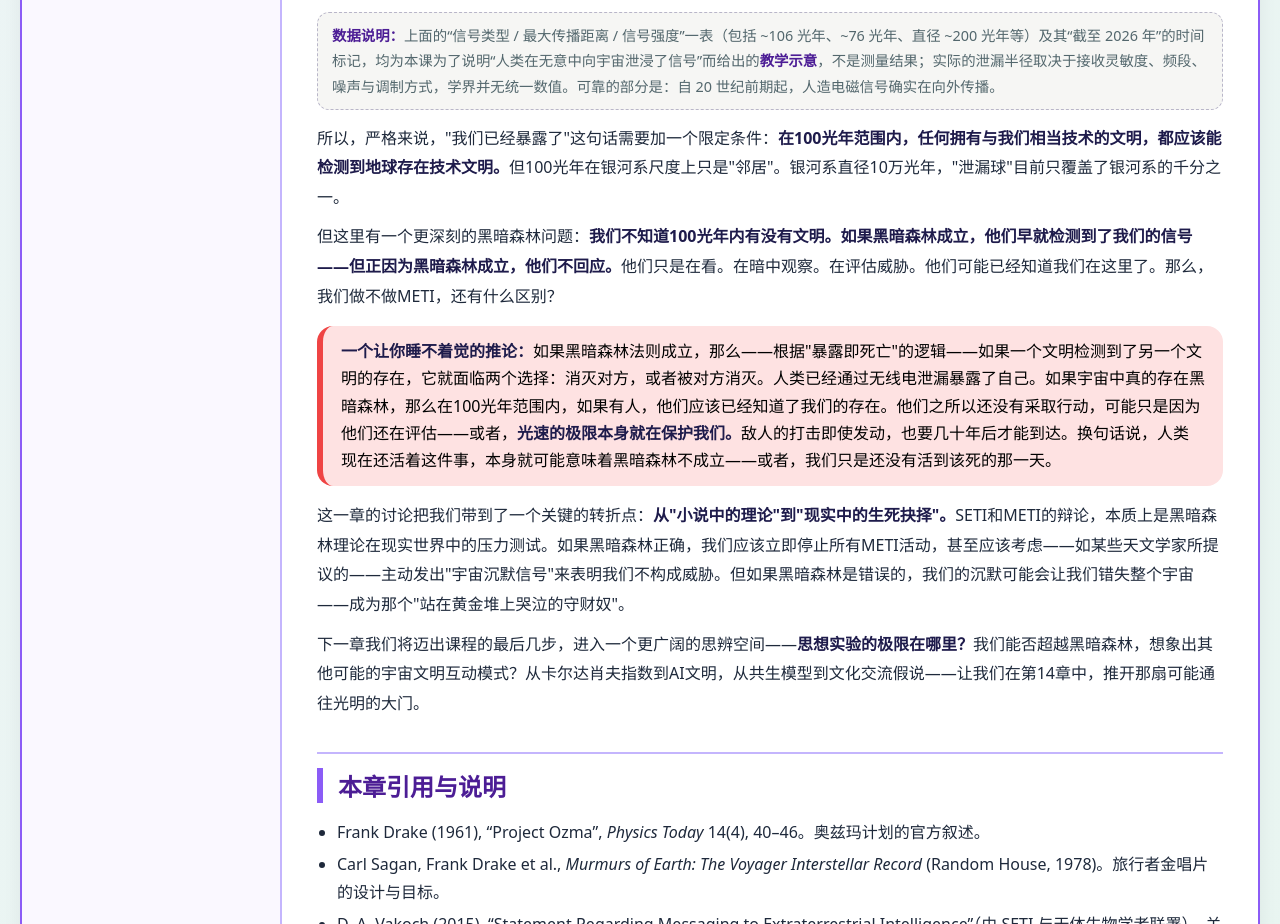
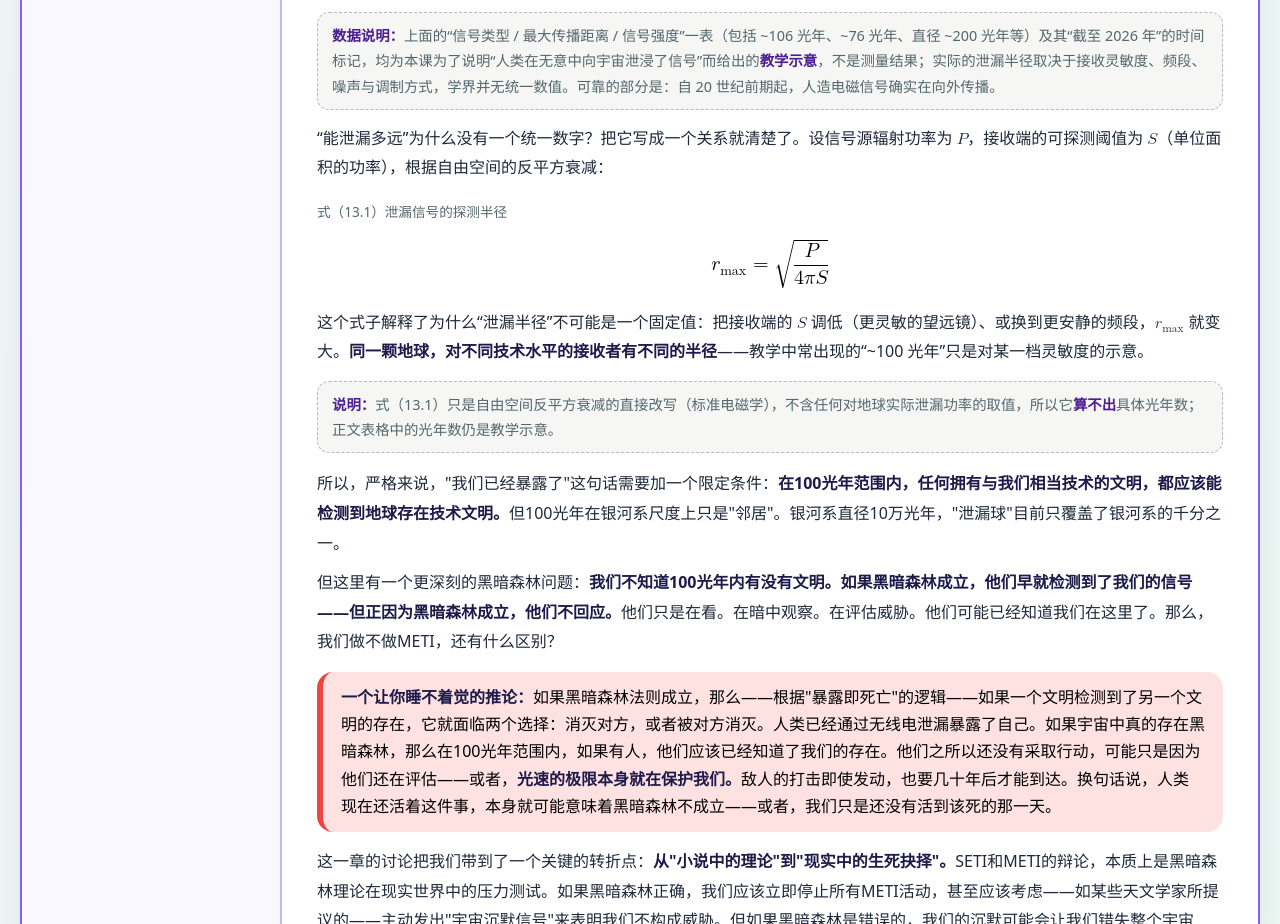
Before and after one commit to 1998x-stack/cosmic-sociology-tutorial, a plain HTML site: page 13.html in a window 1280 px wide. Shown: the part 6345-7269 px from the top of the page. Drawn offline with Linux system fonts and the light colour scheme.

Commit message:
feat(cosmic-sociology-tutorial): add detectability-radius MathML to ch13

```diff
--- a/13.html
+++ b/13.html
@@ -251,6 +251,24 @@ AM/FM无线电       1920s      ~106光年       弱
 
         <p class="source-note"><strong>数据说明：</strong>上面的“信号类型 / 最大传播距离 / 信号强度”一表（包括 ~106 光年、~76 光年、直径 ~200 光年等）及其“截至 2026 年”的时间标记，均为本课为了说明“人类在无意中向宇宙泄浸了信号”而给出的<strong>教学示意</strong>，不是测量结果；实际的泄漏半径取决于接收灵敏度、频段、噪声与调制方式，学界并无统一数值。可靠的部分是：自 20 世纪前期起，人造电磁信号确实在向外传播。</p>
 
+        <p>“能泄漏多远”为什么没有一个统一数字？把它写成一个关系就清楚了。设信号源辐射功率为 <math class="math-inline" aria-label="P"><mi>P</mi></math>，接收端的可探测阈值为 <math class="math-inline" aria-label="S"><mi>S</mi></math>（单位面积的功率），根据自由空间的反平方衰减：</p>
+
+        <div class="eq-block">
+            <p class="eq-label">式（13.1）泄漏信号的探测半径</p>
+            <div class="math-equation" role="group" aria-label="反平方衰减下的探测半径">
+                <div class="math-scroll" data-math-scroll tabindex="0" role="region" aria-label="探测半径公式，可横向滚动" style="overflow-x:auto;max-width:100%">
+                    <math display="block" aria-label="最大可探测半径等于根号下辐射功率除以四派灵敏度">
+                        <mrow>
+                            <msub><mi>r</mi><mtext>max</mtext></msub><mo>=</mo>
+                            <msqrt><mfrac><mi>P</mi><mrow><mn>4</mn><mi>π</mi><mi>S</mi></mrow></mfrac></msqrt>
+                        </mrow>
+                    </math>
+                </div>
+            </div>
+            <p>这个式子解释了为什么“泄漏半径”不可能是一个固定值：把接收端的 <math class="math-inline" aria-label="S"><mi>S</mi></math> 调低（更灵敏的望远镜）、或换到更安静的频段，<math class="math-inline" aria-label="r 下标 max"><msub><mi>r</mi><mtext>max</mtext></msub></math> 就变大。<strong>同一颗地球，对不同技术水平的接收者有不同的半径</strong>——教学中常出现的“~100 光年”只是对某一档灵敏度的示意。</p>
+            <p class="source-note"><strong>说明：</strong>式（13.1）只是自由空间反平方衰减的直接改写（标准电磁学），不含任何对地球实际泄漏功率的取值，所以它<strong>算不出</strong>具体光年数；正文表格中的光年数仍是教学示意。</p>
+        </div>
+
         <p>所以，严格来说，"我们已经暴露了"这句话需要加一个限定条件：<strong>在100光年范围内，任何拥有与我们相当技术的文明，都应该能检测到地球存在技术文明。</strong>但100光年在银河系尺度上只是"邻居"。银河系直径10万光年，"泄漏球"目前只覆盖了银河系的千分之一。</p>
 
         <p>但这里有一个更深刻的黑暗森林问题：<strong>我们不知道100光年内有没有文明。如果黑暗森林成立，他们早就检测到了我们的信号——但正因为黑暗森林成立，他们不回应。</strong>他们只是在看。在暗中观察。在评估威胁。他们可能已经知道我们在这里了。那么，我们做不做METI，还有什么区别？</p>
```
